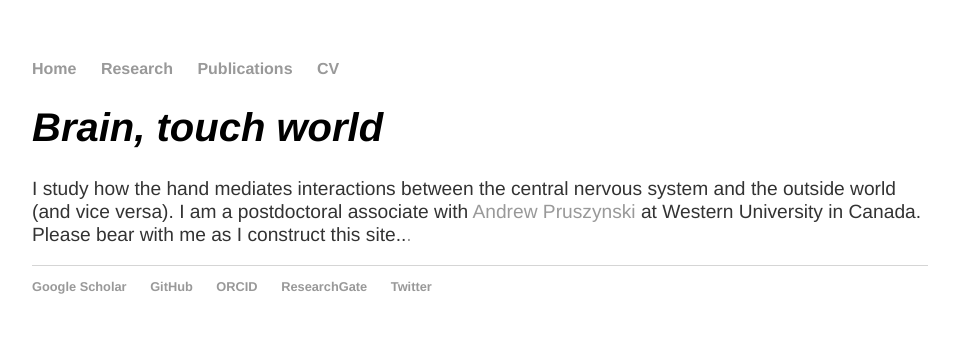
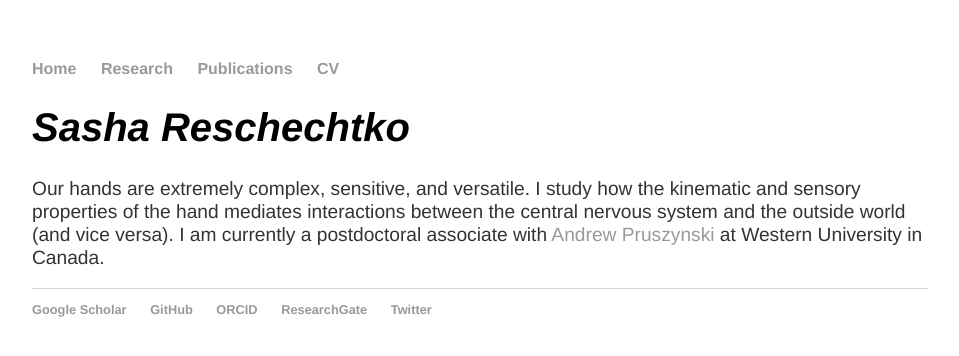
Before and after one commit to sreschechtko/sreschechtko.github.io, a Jekyll site: the page built from index.html, in a window 1280 px wide. Shown: the top 356 px of the page, without its empty margins (160-1119 px from the left). Built offline with Jekyll 4.4.1, drawn with Linux system fonts in a browser that asks for light colours.

Commit message:
Update index.html

```diff
--- a/index.html
+++ b/index.html
@@ -3,6 +3,6 @@ layout: default
 title: Sasha Reschechtko - Home
 ---
 <div class="blurb">
-	<h1>Brain, touch world</h1>
-	<p>I study how the hand mediates interactions between the central nervous system and the outside world (and vice versa). I am a postdoctoral associate with <a href="http://www.pruszynskilab.com/" target = "_blank">Andrew Pruszynski</a> at Western University in Canada. Please bear with me as I construct this site..<a href="/about">.</a></p>
+	<h1>Sasha Reschechtko</h1>
+	<p>Our hands are extremely complex, sensitive, and versatile. I study how the kinematic and sensory properties of the hand mediates interactions between the central nervous system and the outside world (and vice versa). I am currently a postdoctoral associate with <a href="http://www.pruszynskilab.com/" target = "_blank">Andrew Pruszynski</a> at Western University in Canada.</p>
 </div><!-- /.blurb -->
```
